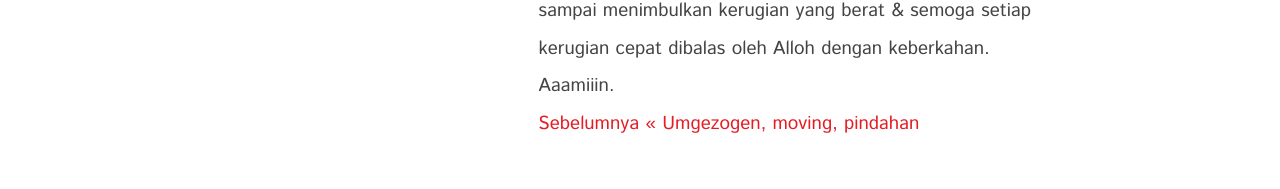
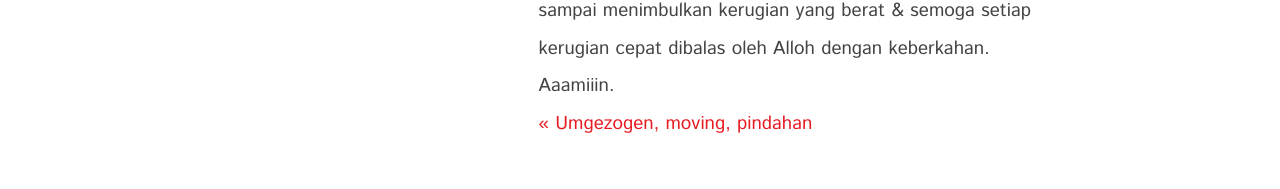
Before and after one commit to krhmwn/krhmwn.github.io, a Jekyll site: the page built from _posts/2020-01-01-banjir-awal-tahun-2020.markdown, in a window 1280 px wide. Shown: the part 1028-1217 px from the top of the page. Built offline with Jekyll 4.4.1, drawn with Linux system fonts in a browser that asks for light colours.

Commit message:
v1.9.3
update post nav css

```diff
--- a/_layouts/post.html
+++ b/_layouts/post.html
@@ -11,4 +11,4 @@ layout: default
 <small>{{ page.date | date: "%d-%m-%Y"}}</small>
 {{content}}
 </article>
-<nav class="navigation">{% if page.previous.url %}<a href="{{ page.previous.url }}" title="{{ page.previous.title }}">Sebelumnya &laquo; {{ page.previous.title }}</a>{% endif %}{% if page.next.url %}<a href="{{ page.next.url }}" title="{{ page.next.title }}">Selanjutnya &raquo; {{ page.next.title }}</a>{% endif %}</nav>
+<nav class="navigation">{% if page.previous.url %}<a href="{{ page.previous.url }}" title="{{ page.previous.title }}">&laquo; {{ page.previous.title }}</a>{% endif %}{% if page.next.url %}<a href="{{ page.next.url }}" title="{{ page.next.title }}">{{ page.next.title }} &raquo;</a>{% endif %}</nav>
--- a/_posts/2017-03-17-umgezogen-moving-pindahan.markdown
+++ b/_posts/2017-03-17-umgezogen-moving-pindahan.markdown
@@ -7,4 +7,5 @@ categories: post
 link: https://goo.gl/maps/KAjbBViheXLUhkXE6
 ---
 
+Alhamdulillah, semoga barokah. Aaamiiin.
 <iframe src="https://www.google.com/maps/embed?pb=!1m14!1m8!1m3!1d7931.358083066753!2d106.9505283!3d-6.3058324!3m2!1i1024!2i768!4f13.1!3m3!1m2!1s0x0%3A0xd23ea50d1db8d8a9!2sCluster%20Greentown%203!5e0!3m2!1sen!2sid!4v1580577795729!5m2!1sen!2sid" width="600" height="450" frameborder="0" style="border:0;" allowfullscreen=""></iframe>
--- a/styles.css
+++ b/styles.css
@@ -66,7 +66,7 @@ small {
   font-size:0.9em;
 }
 
-navigation {
+nav {
 	display:inline-grid;
 }
 
```
